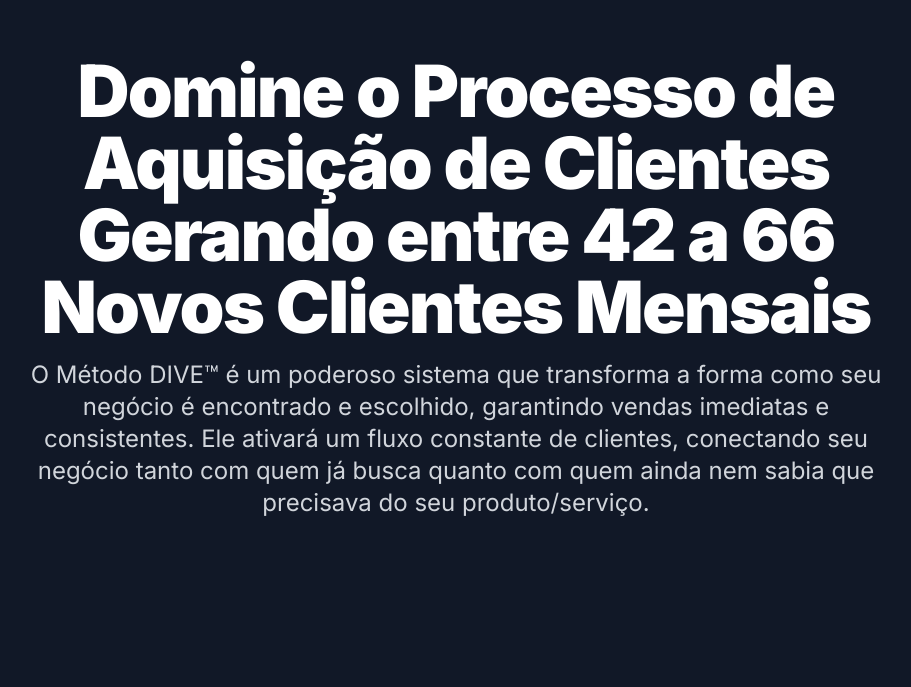
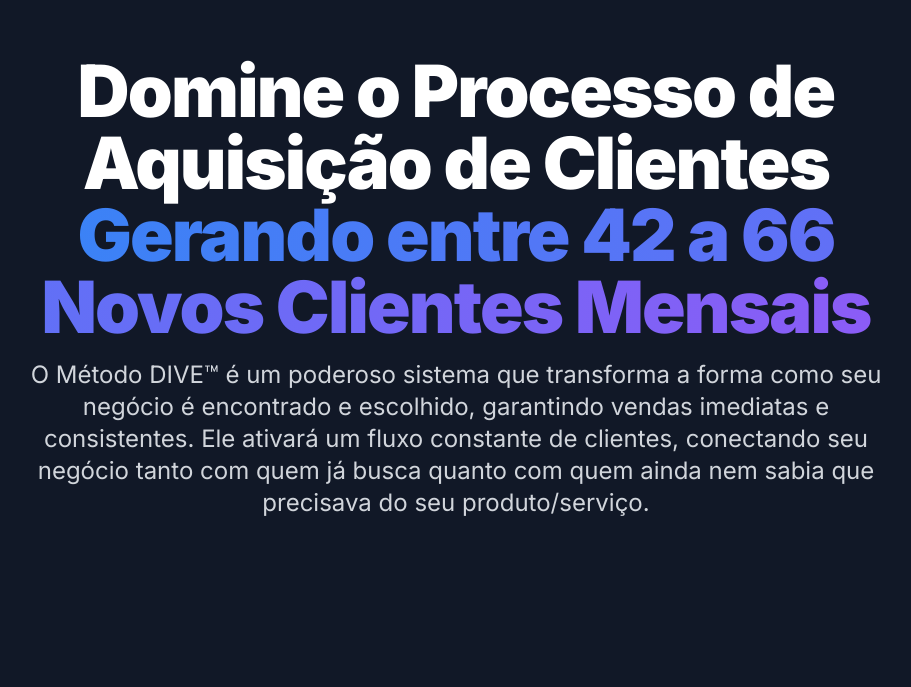
Before and after one commit to escalanomaximo/metodo-dive-apresentacao, a plain HTML site: page index.html in a window 1280 px wide. Shown: the part 113-800 px from the top of the page, without its empty margins (184-1095 px from the left). Drawn offline with nearby package versions, Linux system fonts and the light colour scheme.

Commit message:
Update index.html

```diff
--- a/index.html
+++ b/index.html
@@ -76,7 +76,7 @@
 
         <section id="section-capa" class="section text-center bg-gray-900 text-white">
             <div class="max-w-4xl mx-auto fade-in">
-                <h1 class="text-5xl md:text-7xl font-black mb-4 tracking-tight">Domine o Processo de Aquisição de Clientes Gerando entre 42 a 66 Novos Clientes Mensais</h1>
+                <h1 class="text-5xl md:text-7xl font-black mb-4 tracking-tight">Domine o Processo de Aquisição de Clientes <span class="gradient-text">Gerando entre 42 a 66 Novos Clientes Mensais</h1>
                 <p class="text-xl md:text-2xl text-gray-300">O Método DIVE™ é um poderoso sistema que transforma a forma como seu negócio é encontrado e escolhido, garantindo vendas imediatas e consistentes. Ele ativará um fluxo constante de clientes, conectando seu negócio tanto com quem já busca quanto com quem ainda nem sabia que precisava do seu produto/serviço.</p>
             </div>
         </section>
```
